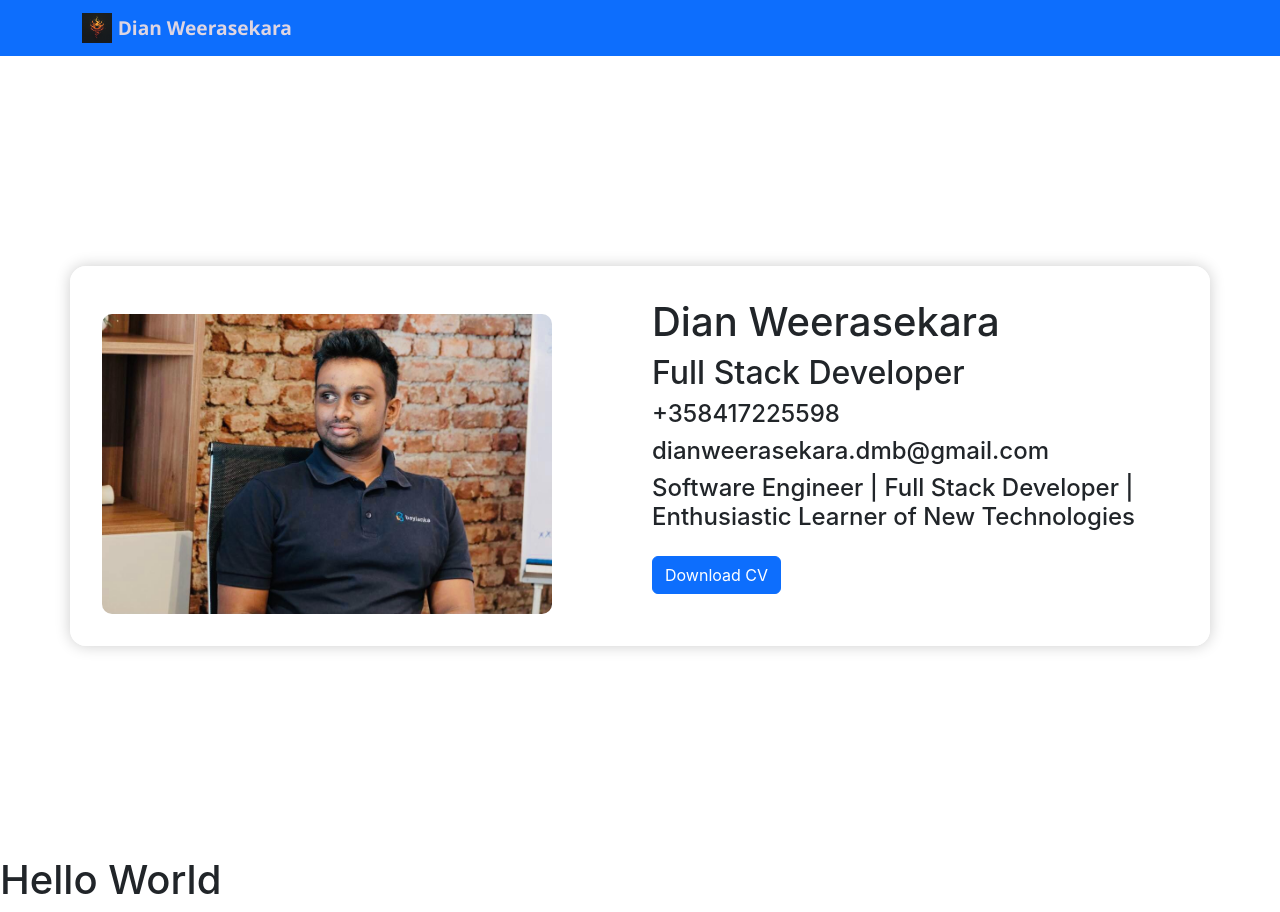
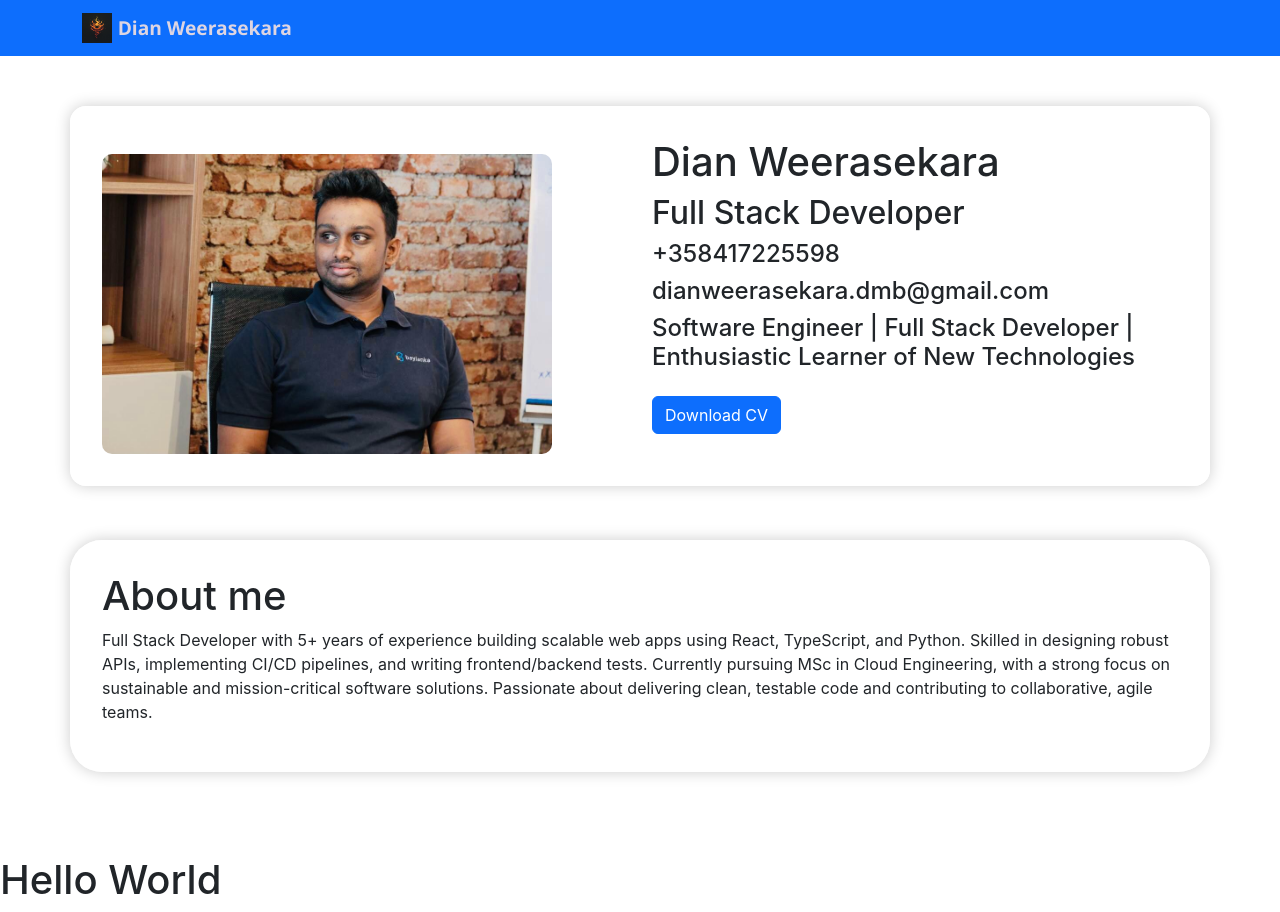
Before and after one commit to DianWeerasekara/DianWeb, a JavaScript app: page / in a window 1280 px wide. Built offline with nearby package versions, Linux system fonts and the light colour scheme; the HTML template or start-up script is replaced by a standard one.

Commit message:
about me component details added

```diff
--- a/src/App.js
+++ b/src/App.js
@@ -1,3 +1,4 @@
+import AboutMe from "./components/about-me/AboutMe";
 import MyDetails from "./components/myDetails/MyDetails";
 import Topbar from "./components/Topbar/Topbar";
 
@@ -6,6 +7,7 @@ function App() {
     <>
       <Topbar />
       <MyDetails />
+      <AboutMe />
       <h1>Hello World</h1>
     </>
   );
--- /dev/null
+++ b/src/components/about-me/AboutMe.js
@@ -0,0 +1,27 @@
+import { Container, Row, Col } from "react-bootstrap";
+import './aboutme.css';
+
+function AboutMe() {
+    return(
+        <div className="main_div">
+            <Container className="aboutme_container">
+                <Row>
+                    <Col><h1>About me</h1></Col>
+                </Row>
+                <Row>
+                    <Col>
+                        <p>
+                            Full Stack Developer with 5+ years of experience building scalable web apps using React,
+                            TypeScript, and Python. Skilled in designing robust APIs, implementing CI/CD pipelines, and writing
+                            frontend/backend tests. Currently pursuing MSc in Cloud Engineering, with a strong focus on
+                            sustainable and mission-critical software solutions. Passionate about delivering clean, testable code
+                            and contributing to collaborative, agile teams.
+                        </p>
+                    </Col>
+                </Row>
+            </Container>
+        </div>
+    )
+}
+
+export default AboutMe;
--- /dev/null
+++ b/src/components/about-me/aboutme.css
@@ -0,0 +1,18 @@
+.main_div{
+    position: relative;
+    background-size: cover;
+    background-position: center;
+    height: 50vh;
+    display: flex;
+    align-items: center;
+    justify-content: center;
+}
+
+.aboutme_container{
+    background-color: rgba(255, 255, 255, 0.85);
+    z-index: 3;
+    position: relative;
+    padding: 2rem;
+    border-radius: 2rem;
+    box-shadow: 0 0 15px rgba(0, 0, 0, 0.2);
+}
--- a/src/components/myDetails/myDetails.css
+++ b/src/components/myDetails/myDetails.css
@@ -12,10 +12,11 @@
   /* background-image: url('../../../public/img/dlogo.png');  */
   background-size: cover;
   background-position: center;
-  height: 100vh; /* Adjust height as needed */
+  height: 50vh; /* Adjust height as needed */
   display: flex;
   align-items: center;
   justify-content: center;
+  padding-top: 10vh;
 }
 
 
```
Also changed, not shown: 1 other file (tests, documents, lock files or other folders).
